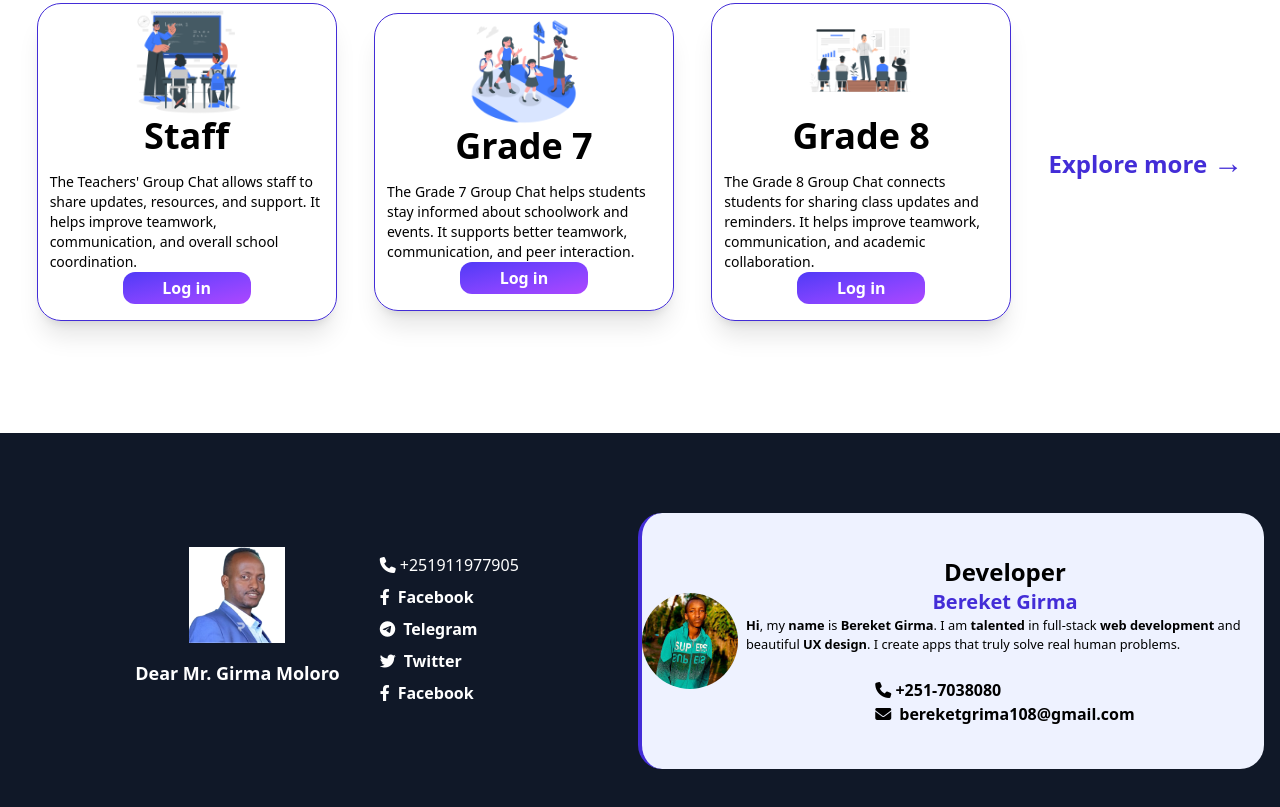
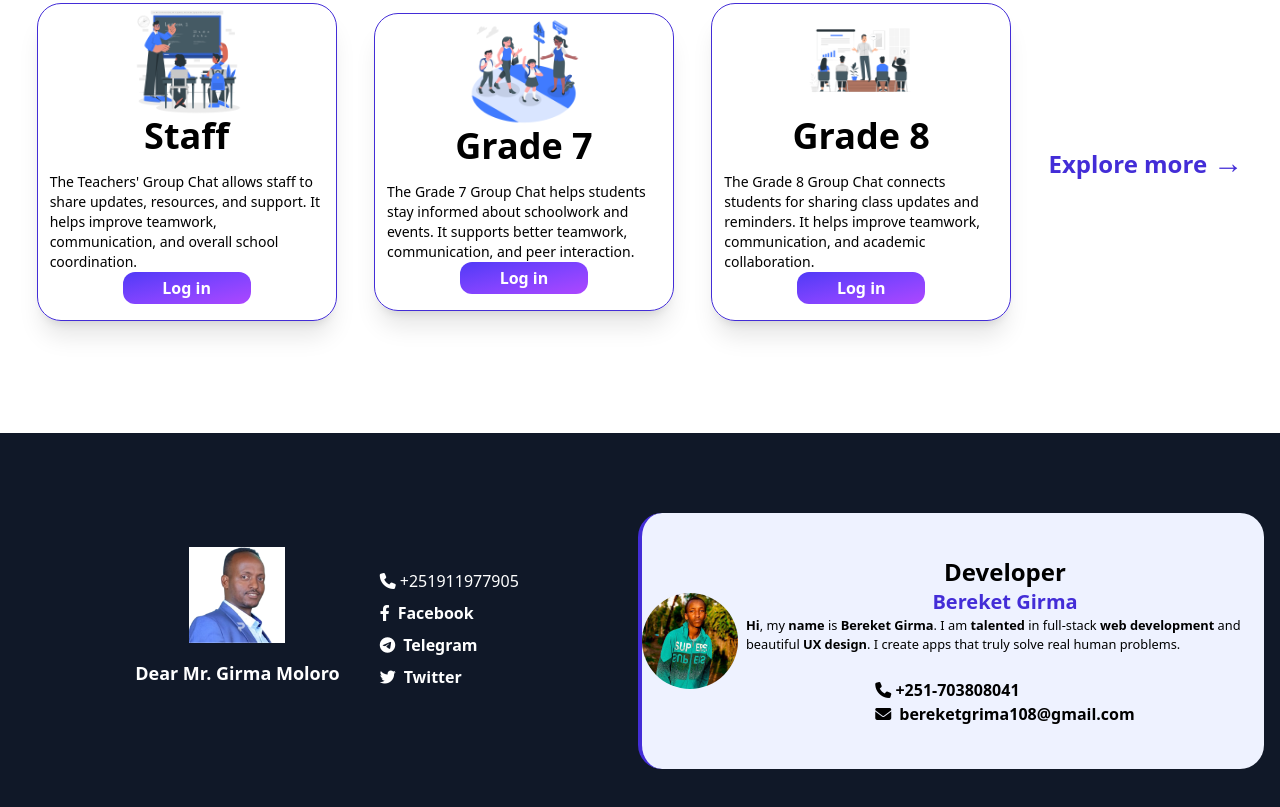
Before and after one commit to Girma127/Albert, a plain HTML site: page index.html in a window 1280 px wide. Shown: the part 4205-5012 px from the top of the page. Drawn offline with nearby package versions, Linux system fonts and the light colour scheme.

Commit message:
Update index.html

```diff
--- a/index.html
+++ b/index.html
@@ -329,7 +329,6 @@
       <li><i class="fab fa-facebook-f mr-2"></i><strong>Facebook</strong></li>
       <li><i class="fab fa-telegram-plane mr-2"></i><strong>Telegram</strong></li>
       <li><i class="fab fa-twitter mr-2"></i><strong>Twitter</strong></li>
-      <li><i class="fab fa-facebook-f mr-2"></i><strong>Facebook</strong></li>
     </ul>
   </div>
 
@@ -348,7 +347,7 @@
   <strong>Hi</strong>, my <strong>name</strong> is <strong>Bereket Girma</strong>. I am <strong>talented</strong> in full-stack <strong>web development</strong> and beautiful <strong>UX design</strong>. I create apps that truly solve real human problems.
 </small><br>
   <div class="flex flex-col">
-    <strong><i class="fas fa-phone"></i>  +251-7038080</strong>
+    <strong><i class="fas fa-phone"></i>  +251-703808041</strong>
     <strong class="flex flex-row gap-2 items-center"><i class="fas fa-envelope"></i> bereketgrima108@gmail.com</strong>
   </div>
 
```
